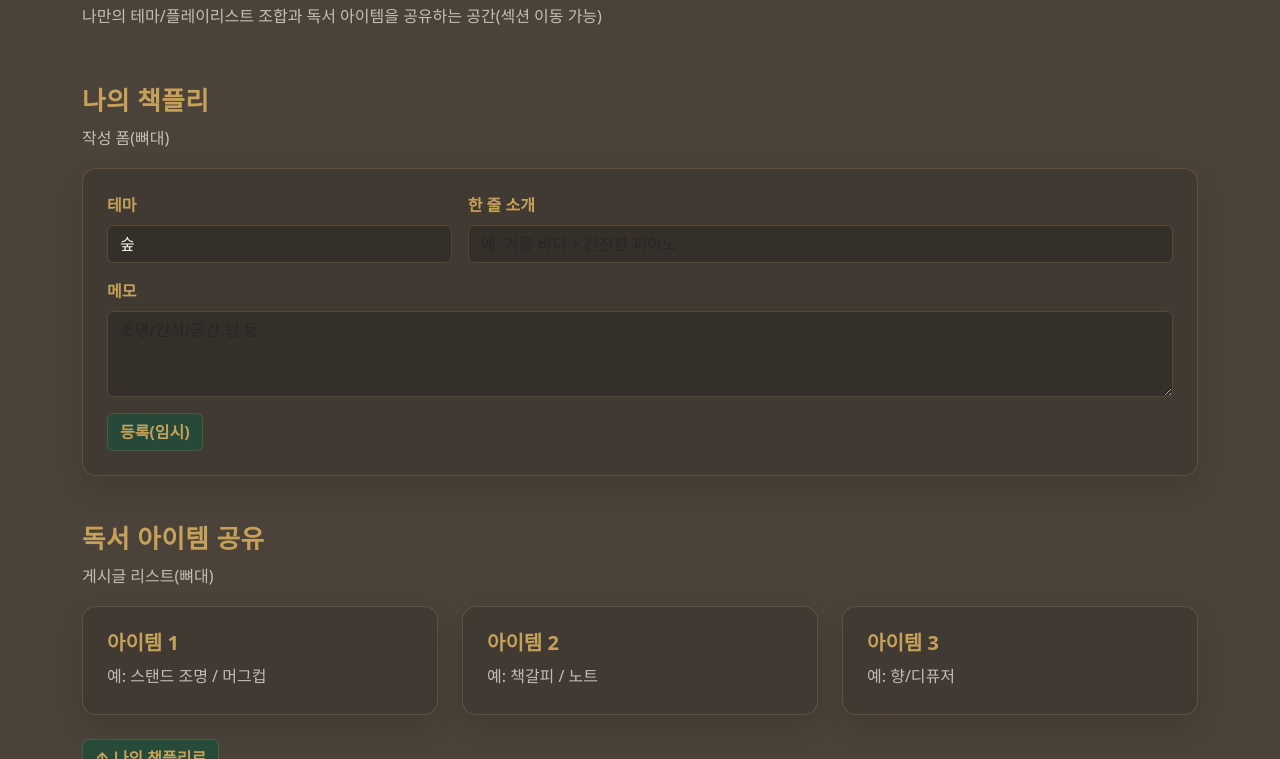
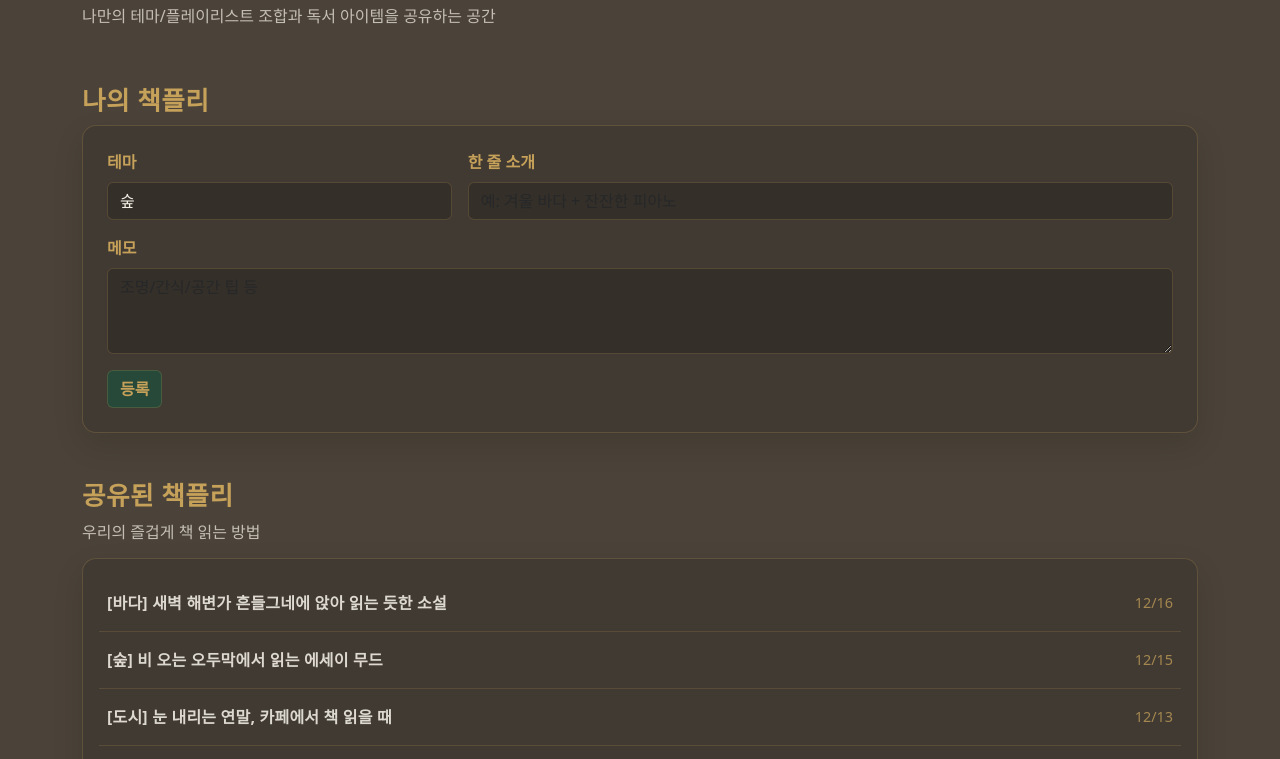
Before and after one commit to tksdl05/bookplaylist, a plain HTML site: page community.html in a window 1280 px wide. Shown: the part 179-938 px from the top of the page. Drawn offline with nearby package versions, Linux system fonts and the light colour scheme.

Commit message:
Update community.html

```diff
--- a/community.html
+++ b/community.html
@@ -4,6 +4,32 @@
   <meta charset="utf-8">
   <meta name="viewport" content="width=device-width, initial-scale=1">
   <title>책플리 | Community</title>
+  <style>
+  /* 게시글 리스트 */
+  .post-row{
+    color: rgba(243,239,230,.88);
+    transition: .15s;
+  }
+  .post-row:hover{
+    color: var(--accent);
+    background: rgba(0,0,0,.10);
+  }
+  .post-title{
+    font-weight: 800;
+    letter-spacing: .2px;
+  }
+  .post-meta{
+    color: rgba(198,161,90,.75);
+    font-size: 0.9rem;
+    white-space: nowrap;
+    margin-left: 12px;
+  }
+  .post-line{
+    height: 1px;
+    background: rgba(198,161,90,.18);
+  }
+</style>
+
   <link href="https://cdn.jsdelivr.net/npm/bootstrap@5.3.3/dist/css/bootstrap.min.css" rel="stylesheet">
   <link rel="stylesheet" href="style.css">
 </head>
@@ -73,7 +99,7 @@
 <header class="page-hero">
   <div class="container">
     <h1 class="page-title">Community</h1>
-    <p class="page-desc">나만의 테마/플레이리스트 조합과 독서 아이템을 공유하는 공간(섹션 이동 가능)</p>
+    <p class="page-desc">나만의 테마/플레이리스트 조합과 독서 아이템을 공유하는 공간</p>
   </div>
 </header>
 
@@ -82,7 +108,6 @@
 
     <section id="my-playlist" class="mb-5">
       <h2 class="page-title" style="font-size:1.6rem;">나의 책플리</h2>
-      <p class="page-desc">작성 폼(뼈대)</p>
 
       <div class="glass-card p-4">
         <form>
@@ -94,6 +119,7 @@
                 <option>바다</option>
                 <option>도시</option>
                 <option>판타지</option>
+                <option>새로운 테마</option>
               </select>
             </div>
             <div class="col-md-8">
@@ -109,41 +135,55 @@
           </div>
 
           <div class="mt-3">
-            <button type="button" class="btn btn-login">등록(임시)</button>
+            <button type="button" class="btn btn-login">등록</button>
           </div>
         </form>
       </div>
     </section>
 
-    <section id="items">
-      <h2 class="page-title" style="font-size:1.6rem;">독서 아이템 공유</h2>
-      <p class="page-desc">게시글 리스트(뼈대)</p>
+        <!--공유된 게시글 예시 -->
+    <section id="shared-posts" class="mb-5">
+      <h2 class="page-title" style="font-size:1.6rem;">공유된 책플리</h2>
+      <p style="color:var(--muted); margin-bottom:14px;">
+        우리의 즐겁게 책 읽는 방법
+      </p>
 
-      <div class="row g-4">
-        <div class="col-lg-4">
-          <div class="glass-card p-4 h-100">
-            <h5 style="color:var(--gold); font-weight:800;">아이템 1</h5>
-            <p class="mb-0" style="color:var(--muted); line-height:1.7;">예: 스탠드 조명 / 머그컵</p>
-          </div>
-        </div>
-        <div class="col-lg-4">
-          <div class="glass-card p-4 h-100">
-            <h5 style="color:var(--gold); font-weight:800;">아이템 2</h5>
-            <p class="mb-0" style="color:var(--muted); line-height:1.7;">예: 책갈피 / 노트</p>
-          </div>
-        </div>
-        <div class="col-lg-4">
-          <div class="glass-card p-4 h-100">
-            <h5 style="color:var(--gold); font-weight:800;">아이템 3</h5>
-            <p class="mb-0" style="color:var(--muted); line-height:1.7;">예: 향/디퓨저</p>
-          </div>
-        </div>
+      <div class="glass-card p-3">
+
+        <!-- 게시글 1 -->
+        <a href="#" class="post-row d-flex justify-content-between align-items-center text-decoration-none py-3 px-2">
+          <span class="post-title">[바다] 새벽 해변가 흔들그네에 앉아 읽는 듯한 소설</span>
+          <span class="post-meta">12/16</span>
+        </a>
+        <div class="post-line"></div>
+
+        <!-- 게시글 2 -->
+        <a href="#" class="post-row d-flex justify-content-between align-items-center text-decoration-none py-3 px-2">
+          <span class="post-title">[숲] 비 오는 오두막에서 읽는 에세이 무드</span>
+          <span class="post-meta">12/15</span>
+        </a>
+        <div class="post-line"></div>
+
+        <!-- 게시글 3 -->
+        <a href="#" class="post-row d-flex justify-content-between align-items-center text-decoration-none py-3 px-2">
+          <span class="post-title">[도시] 눈 내리는 연말, 카페에서 책 읽을 때</span>
+          <span class="post-meta">12/13</span>
+        </a>
+        <div class="post-line"></div>
+
+        <!-- 게시글 4 -->
+        <a href="#" class="post-row d-flex justify-content-between align-items-center text-decoration-none py-3 px-2">
+          <span class="post-title">[판타지] 마법 도서관에서 몰입하는 OST 리스트</span>
+          <span class="post-meta">12/10</span>
+        </a>
+
       </div>
+    </section>
+
 
       <div class="mt-4">
         <a class="btn btn-login" href="#my-playlist">↑ 나의 책플리로</a>
       </div>
-    </section>
 
   </div>
 </main>
```
